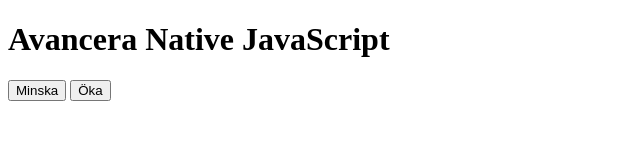
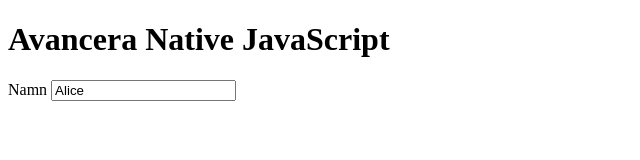
Before and after one commit to JohanCodeForFun/JSU-Avancera, a website: page nativeJS/index.html in a window 1280 px wide. Shown: the whole page, without its empty margins (0-640 px from the left). Drawn offline with Linux system fonts and the light colour scheme; no server answers.

Commit message:
Get input values, a text field

```diff
--- a/nativeJS/index.html
+++ b/nativeJS/index.html
@@ -12,8 +12,7 @@
 <body>
     <h1>Avancera Native JavaScript</h1>
     <div id="quotes"></div>
-    <div id="value"></div>
-    <input id="decrease" type="button" value="Minska">
-    <input id="increase" type="button" value="Öka">
+    <label for="name">Namn</label>
+    <input id="name" placeholder="Namn">
 </body>
 </html>
```
